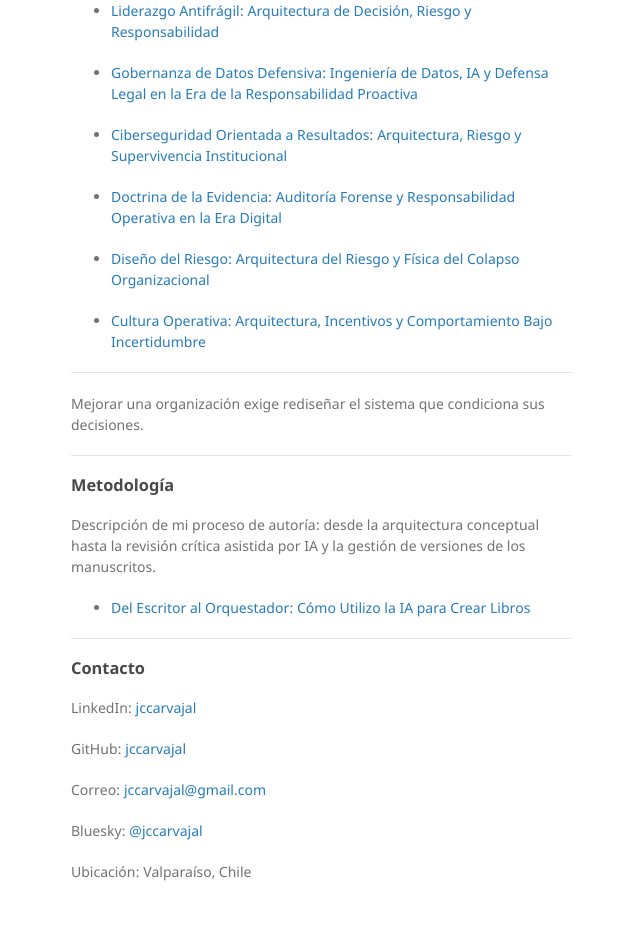
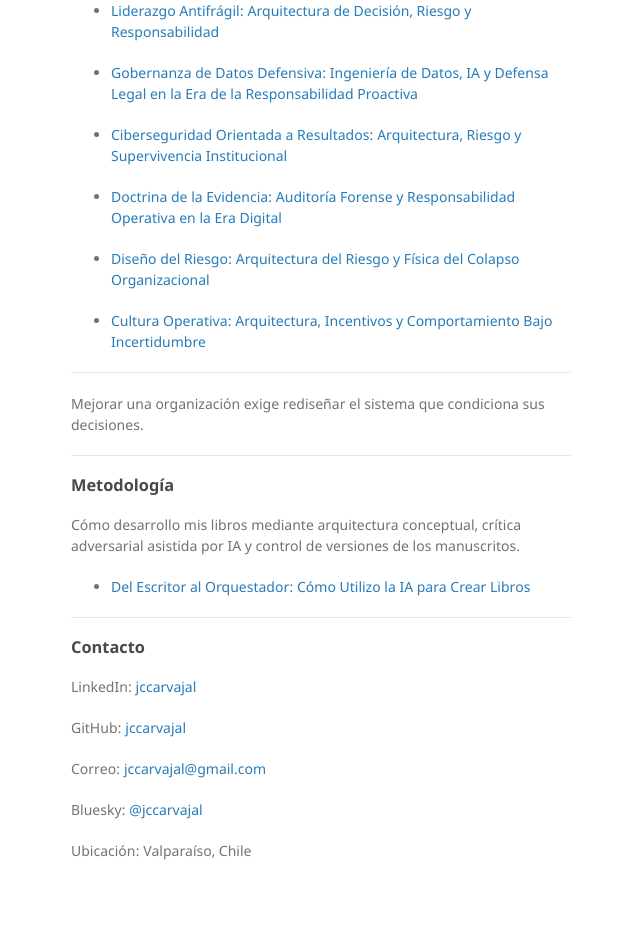
Before and after one commit to jccarvajal/jccarvajal.github.io, a Jekyll site: the page built from index.md, in a window 1280 px wide. Shown: the part 863-1815 px from the top of the page, without its empty margins (499-1139 px from the left). Built offline with Jekyll 4.4.1, drawn with Linux system fonts in a browser that asks for light colours; our own code applies the rules of GitHub Pages for plain Markdown files; after the commit the page ends 1794 px from its top, so only the background shows below that.

Commit message:
Update index.md

```diff
--- a/index.md
+++ b/index.md
@@ -54,7 +54,7 @@ Mejorar una organización exige rediseñar el sistema que condiciona sus decisio
 
 ### Metodología
 
-Descripción de mi proceso de autoría: desde la arquitectura conceptual hasta la revisión crítica asistida por IA y la gestión de versiones de los manuscritos.
+Cómo desarrollo mis libros mediante arquitectura conceptual, crítica adversarial asistida por IA y control de versiones de los manuscritos.
 
 * [Del Escritor al Orquestador: Cómo Utilizo la IA para Crear Libros](/escritor-orquestador)
 
```
